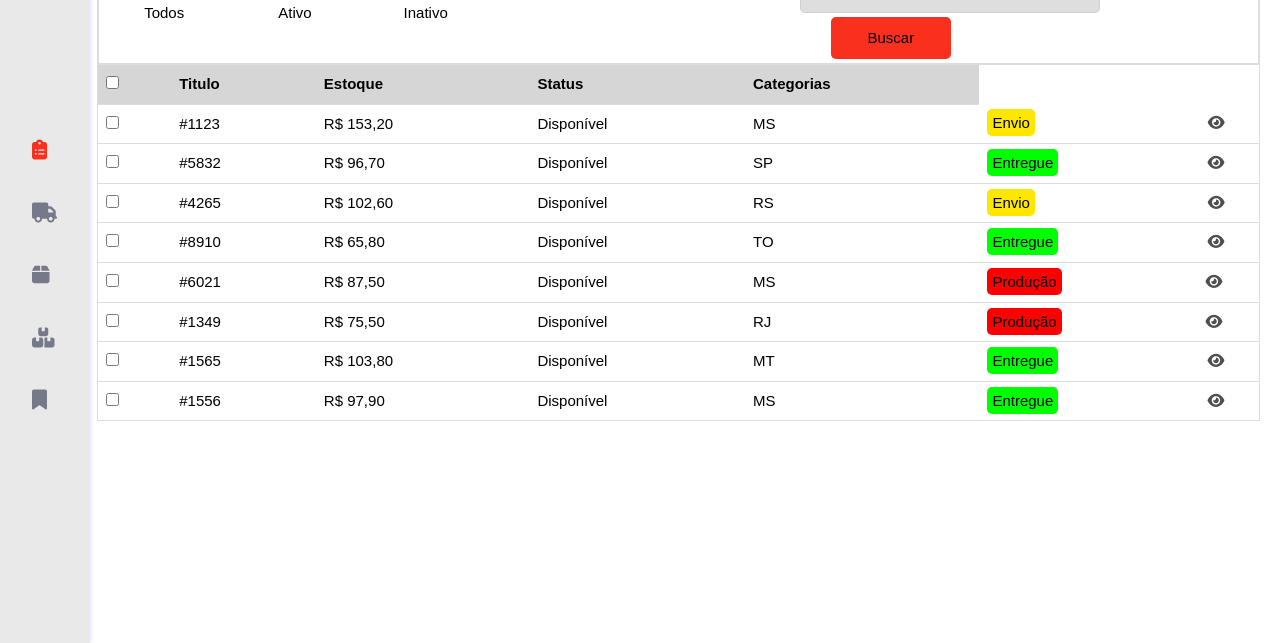
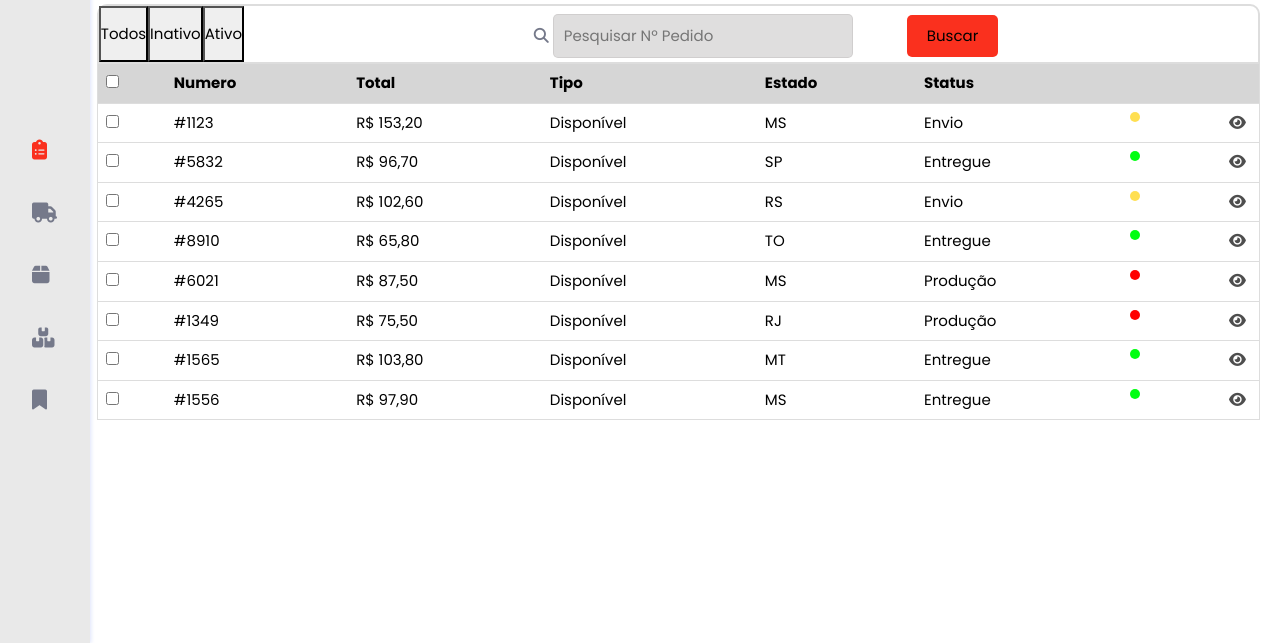
Before and after one commit to Guilherme1080/navbar-apola-adm, a plain HTML site: page produtos.html in a window 1280 px wide. Shown: the part 157-800 px from the top of the page. Drawn offline with nearby package versions, Linux system fonts and the light colour scheme.

Commit message:
dia 02/12/24
dia 02/12/24

```diff
--- a/css/pedidos.css
+++ b/css/pedidos.css
@@ -37,43 +37,42 @@ body {
 
 }
 
-.tabs button {
+.tabs a.todos{
     padding: 10px;
-    width: 120px;
-    border: none;
-    border-radius: 5px;
-}
-
-.tabs button.active {
-    background-color: #ffffff;
-    color: rgb(0, 0, 0);
-
-}
-.tabs .todos{
-    padding: 10px;
-    width: 120px;
-    border: none;
+    width: 130px;
     margin: 7px;
     background-color: #ffffff;
     color: #000000;
+    margin-left: 5px;
+    border-radius: 10px;
+    text-align: center;
 }
-.tabs .personalizados{
+.tabs a.personalizados{
     padding: 10px;
     width: 130px;
-    border: none;
     margin: 7px;
     background-color: #ffffff;
     color: #000000;
+    margin-left: 10px;
+    border-radius: 10px;
 }
-.tabs .disponiveis{
+.tabs a.disponiveis{
     padding: 10px;
     width: 120px;
-    border: none;
     margin: 7px;
     background-color: #ffffff;
     color: #000000;
+    margin-left: 2rem;
+    border-radius: 4px;
+    text-align: center;
 }
-.tabs :hover{
+.tabs a.disponiveis:hover{
+    background-color: #E5E5E5;
+}
+.tabs a.todos:hover{
+    background-color: #E5E5E5;
+}
+.tabs a.personalizados:hover{
     background-color: #E5E5E5;
 }
 .search-bar {
@@ -82,6 +81,9 @@ body {
     margin-bottom: 4px;
     margin-left: 25%;
     margin-top: 5px;
+}
+.search-bar:hover {
+    background-color: none;
 }
 
 .search-bar input {
@@ -95,32 +97,10 @@ body {
 .search-bar button{
     padding: 10px 20px;
     cursor: pointer;
+    border: none;
     background-color: #FA301E;
     margin-top: 4px;
     margin-left: 50px;
-}
-
-.status-envio {
-    /* background-color: #ffe600; */
-    color: black;
-    padding: 5px;
-    margin: 2px solid;
-    border-radius: 5px;
-}
-
-.status-entregue {
-    /* background-color: #00ff00; */
-    color: black;
-    padding: 5px;
-    margin: 2px solid;
-    border-radius: 5px;
-}
-
-.status-producao {
-    /* background-color: #ff0000; */
-    color: black;
-    padding: 5px;
-    margin: 2px solid;
     border-radius: 5px;
 }
 .conteiner .status{
--- a/css/produtos.css
+++ b/css/produtos.css
@@ -24,6 +24,23 @@ body {
     margin-left: 6%;
 }
 
+.spacer {
+    flex: 1;
+}
+
+.button {
+    background-color: #333;
+    color: #fff;
+    padding: 8px 16px;
+    border: none;
+    border-radius: 4px;
+    font-size: 14px;
+    cursor: pointer;
+    text-decoration: none;
+    display: inline-block;
+}
+
+
 .main-content h2 {
     margin-bottom: 20px;
     color: #000000;
@@ -37,7 +54,7 @@ body {
 
 }
 
-.tabs button{
+.tabs button {
     padding: 10px;
     width: 120px;
     border: none;
@@ -49,7 +66,7 @@ body {
     color: rgb(0, 0, 0);
 
 }
-.todos{
+.tabs .todos{
     padding: 10px;
     width: 120px;
     border: none;
@@ -57,7 +74,7 @@ body {
     background-color: #ffffff;
     color: #000000;
 }
-.ativo{
+.tabs .personalizados{
     padding: 10px;
     width: 130px;
     border: none;
@@ -65,7 +82,7 @@ body {
     background-color: #ffffff;
     color: #000000;
 }
-.inativo{
+.tabs .disponiveis{
     padding: 10px;
     width: 120px;
     border: none;
@@ -73,9 +90,8 @@ body {
     background-color: #ffffff;
     color: #000000;
 }
-.tabs :hover{
-    background-color: red;
-    color: white;
+.tabs .disponiveis :hover{
+    background-color: #E5E5E5;
 }
 .search-bar {
     display: flex;
@@ -83,6 +99,9 @@ body {
     margin-bottom: 4px;
     margin-left: 25%;
     margin-top: 5px;
+}
+.search-bar:hover {
+    background-color: none;
 }
 
 .search-bar input {
@@ -100,8 +119,9 @@ body {
     margin-top: 4px;
     margin-left: 50px;
 }
+
 .status-envio {
-    background-color: #ffe600;
+    /* background-color: #ffe600; */
     color: black;
     padding: 5px;
     margin: 2px solid;
@@ -109,7 +129,7 @@ body {
 }
 
 .status-entregue {
-    background-color: #00ff00;
+    /* background-color: #00ff00; */
     color: black;
     padding: 5px;
     margin: 2px solid;
@@ -117,13 +137,30 @@ body {
 }
 
 .status-producao {
-    background-color: #ff0000;
+    /* background-color: #ff0000; */
     color: black;
     padding: 5px;
     margin: 2px solid;
     border-radius: 5px;
 }
-
+.conteiner .status{
+    padding: 10px;
+    width: 120px;
+    border: 10px;
+    margin: 10px;
+    border-radius: 5px;
+    background-color: #ffffff;
+    color: rgb(0, 0, 0);
+}
+.conteiner{
+    border: 2px solid #dddddd;
+    border-radius: 1px;
+    border-top:none;
+}
+.conteiner :hover{
+    background-color: #4E4E4E;
+    color: white;
+}
 .table{
     border: 1px solid #dddddd;
     border-radius: 10px 10px 0px 0px;
@@ -147,3 +184,21 @@ body {
     margin-left: 53%;
     color: #4E4E4E;
 }
+.bola-envio{
+    width: 10px;
+    height: 10px;
+    background-color: rgba(255, 208, 0, 0.682);
+    border-radius: 50%;
+}
+.bola-entregue{
+    width: 10px;
+    height: 10px;
+    background-color: rgb(0, 255, 17);
+    border-radius: 50%;
+}
+.bola-producao{
+    width: 10px;
+    height: 10px;
+    background-color: red;
+    border-radius: 50%;
+}
--- a/produtos.html
+++ b/produtos.html
@@ -1,13 +1,13 @@
 <!DOCTYPE html>
-<html lang="en">
+<html lang="pt-BR">
 <head>
     <meta charset="UTF-8">
     <meta name="viewport" content="width=device-width, initial-scale=1.0">
-    <title>Produtos</title>
+    <title>Pedidos</title>
+    <link rel="stylesheet" href="https://cdnjs.cloudflare.com/ajax/libs/font-awesome/6.6.0/css/all.min.css">
     <link rel="stylesheet" href="https://cdn.jsdelivr.net/npm/bootstrap@5.3.3/dist/css/bootstrap.min.css">
-    <link rel="stylesheet" href="https://cdnjs.cloudflare.com/ajax/libs/font-awesome/6.6.0/css/all.min.css">
+    <link rel="stylesheet" href="css/pedidos.css">
     <link rel="stylesheet" href="css/styles.css">
-    <link rel="stylesheet" href="css/produtos.css">
 </head>
 <body>
     <header>
@@ -18,26 +18,22 @@
                 </div>
                 <a href="#" class="nav__logo">
                     <div class="logo">
-                        <img src="scr/logo-removebg-preview.png" alt="">
+                        <img src="scr/logo-removebg-preview.png" alt="Logo">
                     </div>
                 </a>
                 <div class="nav__list">
-
-                    <a href="#" class="nav__link active-link">
+                    <a href="navbar.html" class="nav__link active-link">
                         <i class="fa-solid fa-clipboard-list"></i>
                         <span class="nav__name">Dashboard</span>
                     </a>
-
                     <a href="pedidos.html" class="nav__link">
                         <i class="fa-solid fa-truck"></i>
                         <span class="nav__name">Pedidos</span>
                     </a>
-
                     <a href="#" class="nav__link">
                         <i class="fa-solid fa-box"></i>
                         <span class="nav__name">Produtos</span>
                     </a>
-
                     <a href="#" class="nav__link">
                         <i class="fa-solid fa-boxes-stacked"></i>
                         <span class="nav__name">Categorias</span>
@@ -49,30 +45,34 @@
                 </div>
             </nav>
         </div>
+    </header>
     <script src="js/main.js"></script>
-        </header>
     <div class="main-content">
-            <h2>Produtos
-
-            </h2>
+        <h2>Produtos</h2>
+        <div class="spacer"></div>
+            <a href="#" class="button">Criar Produtos</a>
         <div class="tabs">
             <button class="todos">Todos</button>
-                <button class="ativo">Ativo</button>
-                <button class="inativo">Inativo</button>
+            <button class="personalizados">Inativo</button>
+            <button class="disponiveis">Ativo</button>
             <div class="search-bar">
                 <div class="botao">
                     <i class="fa-solid fa-magnifying-glass"></i> <input type="text" placeholder="Pesquisar Nº Pedido"> <button>Buscar</button>
                 </div>
             </div>
         </div>
+
         <table class="table">
             <thead class="cabecas">
                 <tr>
                 <td class="sla"><input type="checkbox"></td>
-                    <th>Titulo</th>
-                    <th>Estoque</th>
+                <th>Numero</th>
+                <th>Total</th>
+                <th>Tipo</th>
+                <th>Estado</th>
                 <th>Status</th>
-                    <th>Categorias</th>
+                <th></th>
+                <th></th>
                 </tr>
             </thead>
             <tbody>
@@ -82,10 +82,15 @@
                     <td>R$ 153,20</td>
                     <td>Disponível</td>
                     <td>MS</td>
-                        <td><span class="status-envio">Envio</span>
+                    <td><span class="status-envio">Envio</span></td>
+                    <td>
+                        <div class="bola-envio"></div>
+                    </td>
+                    <td>
                         <a href="detalhes_pedidos.html" class="detalhes">
                             <i class="fa-solid fa-eye"></i>
                         </a>
+                    </td>
                 </tr>
                 <tr>
                     <td><input type="checkbox"></td>
@@ -93,10 +98,15 @@
                     <td>R$ 96,70</td>
                     <td>Disponível</td>
                     <td>SP</td>
-                        <td><span class="status-entregue">Entregue</span>
-                            <a href="detalhes_pedidos.html" class="detalhes-entregue">
+                    <td><span class="status-entregue">Entregue</span></td>
+                    <td>
+                        <div class="bola-entregue"></div>
+                    </td>
+                    <td>
+                        <a href="detalhes_pedidos.html" class="detalhes">
                             <i class="fa-solid fa-eye"></i>
-                            </a></td>
+                        </a>
+                    </td>
                 </tr>
                 <tr>
                     <td><input type="checkbox"></td>
@@ -104,10 +114,16 @@
                     <td>R$ 102,60</td>
                     <td>Disponível</td>
                     <td>RS</td>
-                        <td><span class="status-envio">Envio</span>
+                    <td><span class="status-envio">Envio</span></td>
+                    <td>
+                        <div class="bola-envio"></div>
+                    </td>
+                    <td>
                         <a href="detalhes_pedidos.html" class="detalhes">
                             <i class="fa-solid fa-eye"></i>
-                            </a></td>
+                        </a>
+                    </td>
+                </tr>
                 </tr>
                 <tr>
                     <td><input type="checkbox"></td>
@@ -115,10 +131,16 @@
                     <td>R$ 65,80</td>
                     <td>Disponível</td>
                     <td>TO</td>
-                        <td><span class="status-entregue">Entregue</span>
-                            <a href="detalhes_pedidos.html" class="detalhes-entregue">
+                    <td><span class="status-entregue">Entregue</span></td>
+                    <td>
+                        <div class="bola-entregue"></div>
+                    </td>
+                    <td>
+                        <a href="detalhes_pedidos.html" class="detalhes">
                             <i class="fa-solid fa-eye"></i>
-                            </a></td>
+                        </a>
+                    </td>
+                </tr>
                 </tr>
                 <tr>
                     <td><input type="checkbox"></td>
@@ -126,10 +148,18 @@
                     <td>R$ 87,50</td>
                     <td>Disponível</td>
                     <td>MS</td>
-                        <td><span class="status-producao">Produção</span>
-                            <a href="detalhes_pedidos.html" class="detalhes-producao">
+                    <td><span class="status-producao">Produção</span></td>
+                    <td>
+                        <div class="bola-producao">
+
+                        </div>
+                    </td>
+                    <td>
+                        <a href="detalhes_pedidos.html" class="detalhes">
                             <i class="fa-solid fa-eye"></i>
-                            </a></td>
+                        </a>
+                    </td>
+                </tr>
                 </tr>
                 <tr>
                     <td><input type="checkbox"></td>
@@ -137,10 +167,17 @@
                     <td>R$ 75,50</td>
                     <td>Disponível</td>
                     <td>RJ</td>
-                        <td><span class="status-producao">Produção</span>
-                            <a href="detalhes_pedidos.html" class="detalhes-producao">
+                    <td><span class="status-producao">Produção</span></td>
+                    <td>
+                        <div class="bola-producao"></div>
+                    </td>
+                    <td>
+                        <a href="detalhes_pedidos.html" class="detalhes">
                             <i class="fa-solid fa-eye"></i>
-                            </a></td>
+                        </a>
+                    </td>
+                    </td>
+                </tr>
                 <tr>
                     <td><input type="checkbox"></td>
                     <td>#1565</td>
@@ -148,19 +185,31 @@
                     <td>Disponível</td>
                     <td>MT</td>
                     <td><span class="status-entregue">Entregue</span>
-                            <a href="detalhes_pedidos.html" class="detalhes-entregue">
+                        <td>
+                            <div class="bola-entregue"></div>
+                        </td>
+                        <td>
+                            <a href="detalhes_pedidos.html" class="detalhes">
                                 <i class="fa-solid fa-eye"></i>
-                            </a></td>
+                            </a>
+                        </td>
+                </tr>
                 </tr>
                     <td><input type="checkbox"></td>
                     <td>#1556</td>
                     <td>R$ 97,90</td>
                     <td>Disponível</td>
                     <td>MS</td>
-                        <td><span class="status-entregue">Entregue</span>
-                            <a href="detalhes_pedidos.html" class="detalhes-entregue">
+                    <td><span class="status-entregue">Entregue</span></td>
+                    <td>
+                        <div class="bola-entregue"></div>
+                    </td>
+                    <td>
+                        <a href="detalhes_pedidos.html" class="detalhes">
                             <i class="fa-solid fa-eye"></i>
-                            </a></td>
+                        </a>
+                    </td>
+                </tr>
                 </tr>
             </tbody>
         </table>
```
Also changed, not shown: detalhes_pedidos.html (+2 -2 lines), navbar.html (+1 -1 lines), pedidos.html (+8 -8 lines). Lines whose indentation alone changed are shown as unchanged.
